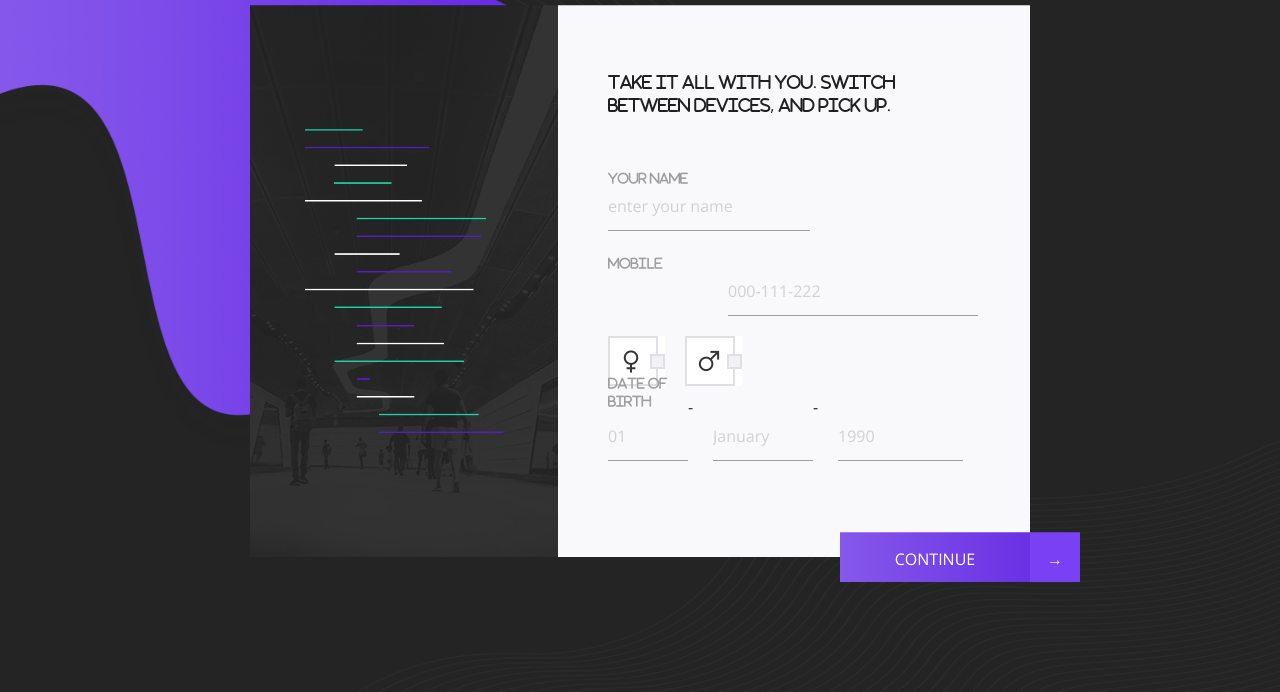
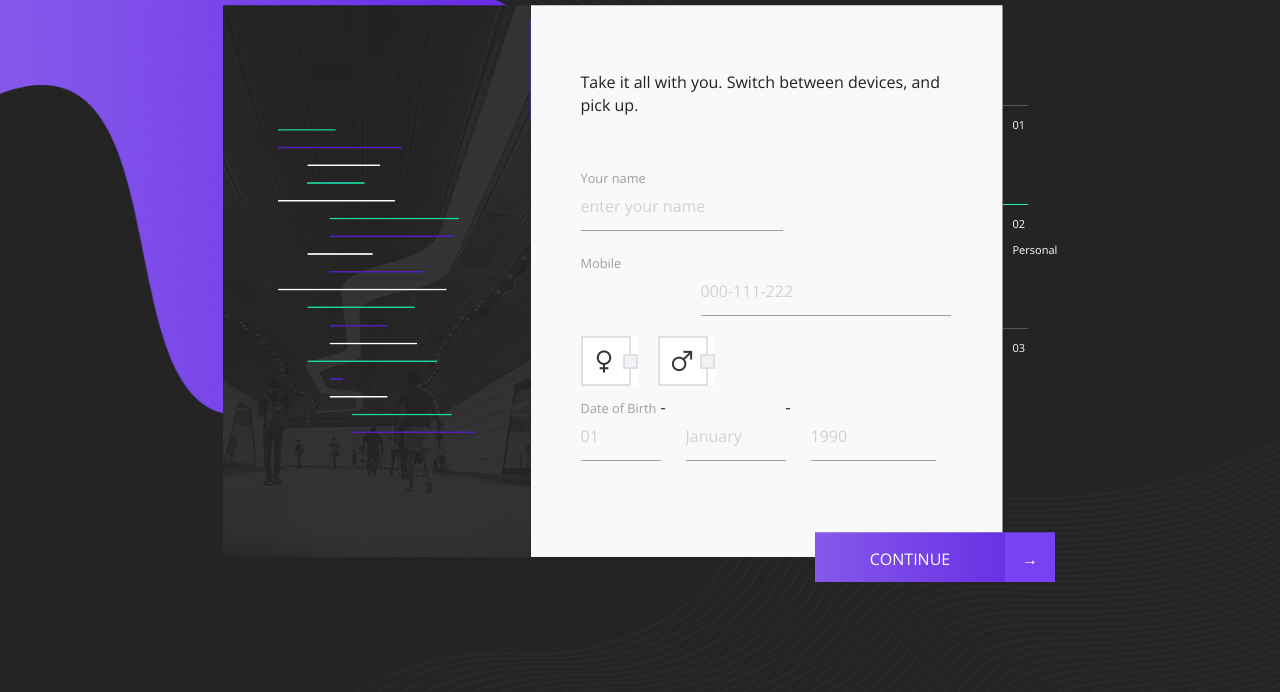
Before and after one commit to robreczarek/recruitment-fe, a website built with webpack: page index.html in a window 1280 px wide. Shown: the part 108-800 px from the top of the page. Built offline with nearby package versions, Linux system fonts and the light colour scheme; files whose address does not match are found by name.

Commit message:
Finished form navigation
The formatting and layout of the side form navigation is complete.

```diff
--- a/css/form.css
+++ b/css/form.css
@@ -2,7 +2,7 @@
   color: white;
   font-size: 48px;
 }
-@media screen and (min-width: 800px) {
+@media screen and (min-width: 840px) {
   #container h1 {
     padding-left: 358px;
   }
@@ -43,21 +43,44 @@
   display: flex;
   flex-direction: column;
 }
+#form-description {
+  margin-bottom: 50px;
+}
+#form-navigation {
+  color: white;
+  display: flex;
+  float: right;
+  font-size: 11px;
+  height: 552px;
+  order: 3;
+  padding-top: 100px;
+  width: 55px;
+  display: flex;
+  flex-wrap: wrap;
+  flex-direction: column;
+}
+#form-navigation div {
+  margin-bottom: 60px;
+}
+#form-navigation p {
+  margin-left: 10px;
+}
+#form-navigation div.active {
+  border-top: 1px solid #1af2b8;
+  width: 25px;
+}
+#form-navigation div.inactive {
+  border-top: 1px solid #585858;
+  width: 25px;
+}
 .clip-path {
   clip-path: polygon(100% 0%, 100% 100%, 100% 100%, 100% 0%);
 }
 .form-row {
     display: flex;
 }
-#form-description {
-  margin-bottom: 50px;
-  font-family: 'FontAwesome', 'Open Sans', sans-serif;
-}
 #mobile_prefix {
   width: 100px;
-}
-label {
-  font-family: 'FontAwesome', 'Open Sans', sans-serif;
 }
 #btn-continue {
   background: #8658eb; /* For browsers that do not support gradients */
--- a/css/layout.css
+++ b/css/layout.css
@@ -33,7 +33,7 @@
   margin: 0 auto;
   padding: 0;
   position: relative;
-  width: 780px;
+  width: 835px;
   z-index: 10;
 }
 #bg-gradient {
--- a/index.html
+++ b/index.html
@@ -80,8 +80,22 @@
               </div>
             </form>
           </div>
+          <div class="clip-path form-main" id="form-navigation">
+
+            <div class="inactive">
+              <p>01</p>
+            </div>
+            <div class="active">
+              <p>02</p>
+              <p>Personal</p>
+            </div>
+            <div class="inactive">
+              <p>03</p>
+            </div>
+
+          </div>
         </div>
-        <div class="clip-path form-main" style="width: 780px;margin-top: -25px;margin-right: -100px;">
+        <div class="clip-path form-main" style="width: 730px;margin-top: -25px;margin-right: -100px;">
           <div id="arrow">
             <p>&rarr;</p>
           </div>
--- a/js/app.js
+++ b/js/app.js
@@ -82,8 +82,6 @@ let domformSidebarLines = anime({
   update: function(anim) {
     if (anim.currentTime >= 3800) {
       let progress = (anim.currentTime - 3800) / 5;
-      //EasingFunctions.easeOutQuint()
-      console.log(progress);
       $('#form-sidebar-lines').css('clip-path', 'polygon(' + progress + '% 0%, ' + progress + '% 100%, 0% 100%, 0% 0%)');
     }
     if (anim.currentTime == 4300) {
```
